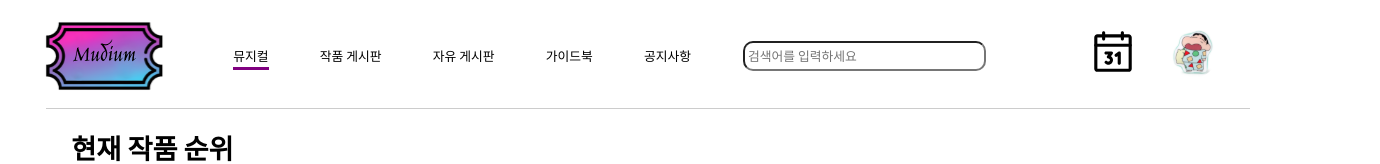
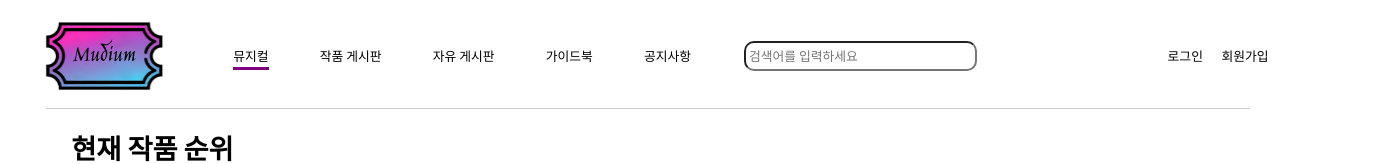
Before and after one commit to three-ping/MUDIUM_Frontend, a Vue app in the folder MUDIUM_Frontend/: page /musicalInfo in a window 1280 px wide. Shown: the top 164 px of the page, 1380 px wide, since content can reach past the window. Built offline with nearby package versions, Linux system fonts and the light colour scheme; no server answers.

Commit message:
feat: 로그인 시 헤더에 캘린더 및 마이페이지 아이콘 추가

```diff
--- a/MUDIUM_Frontend/src/components/AppHeader.vue
+++ b/MUDIUM_Frontend/src/components/AppHeader.vue
@@ -64,7 +64,7 @@ import { useRoute } from 'vue-router';
 const route = useRoute();
 const currentRoute = ref(route.path);
 
-const isLoggedIn = ref(true);
+const isLoggedIn = ref(false);
 // 경로가 변경될 때마다 currentRoute 업데이트
 watch(route, (newRoute) => {
     currentRoute.value = newRoute.path;
```
